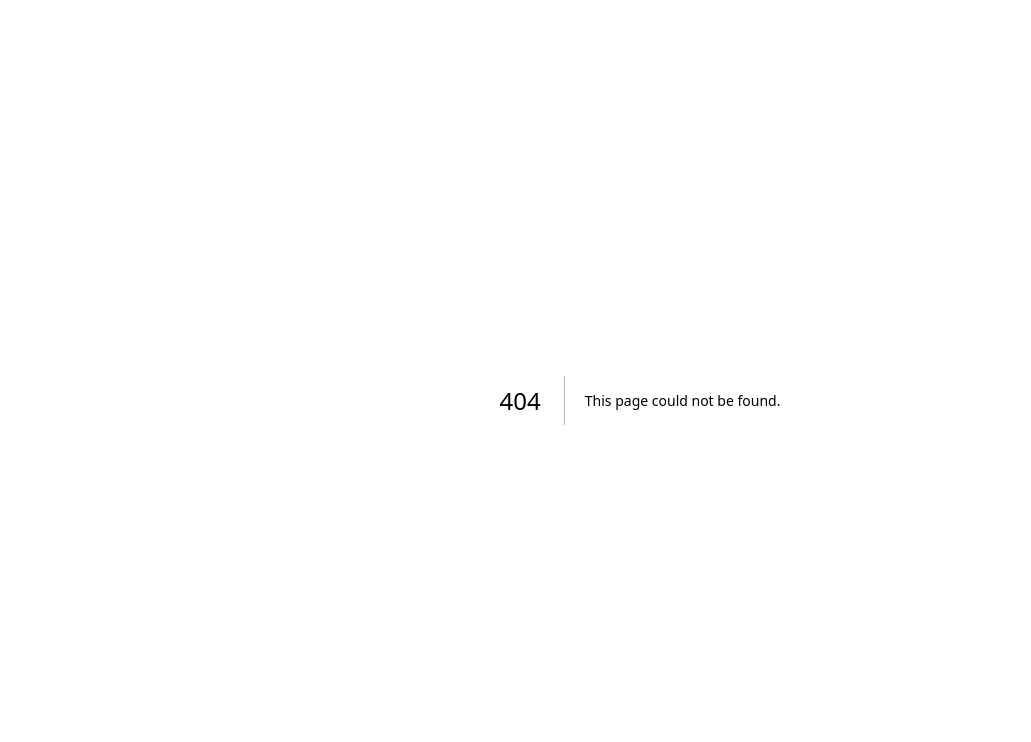
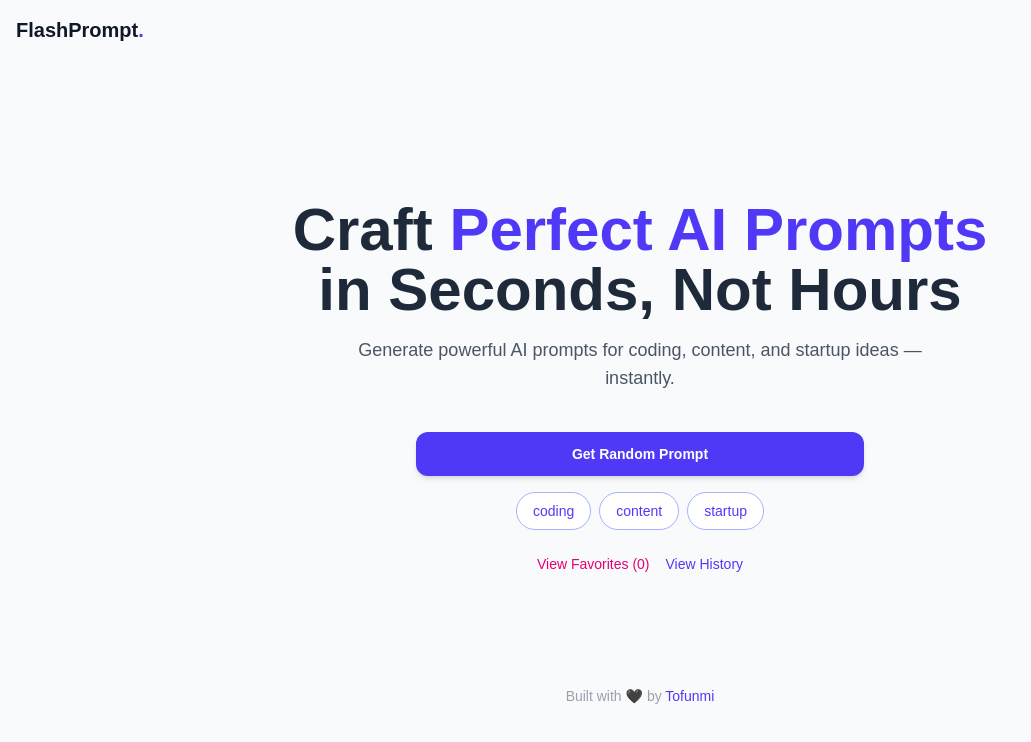
Before and after one commit to devtofunmi/flashprompt, a Next.js app: page /landingpage in a window 1280 px wide. Before the commit this address had no page. Shown: the top 742 px of the page, without its empty margins (0-1031 px from the left). Built offline with nearby package versions, Linux system fonts and the light colour scheme.

Commit message:
landindpage

```diff
--- /dev/null
+++ b/pages/landingpage.tsx
@@ -0,0 +1,211 @@
+'use client';
+import React, { useEffect, useState } from 'react';
+import { motion } from 'framer-motion';
+import { toast, ToastContainer } from 'react-toastify';
+import 'react-toastify/dist/ReactToastify.css';
+import FavoritesModal from '@/components/FavoriteModal';
+import HistoryModal from '@/components/HistoryModal.tsx';
+
+const categories = ["coding", "content", "startup"];
+
+const LandingPage = () => {
+  const [prompt, setPrompt] = useState('');
+  const [category, setCategory] = useState('');
+  const [loading, setLoading] = useState(false);
+  const [copied, setCopied] = useState(false);
+  const [favorites, setFavorites] = useState<string[]>([]);
+const [isClient, setIsClient] = useState(false);
+
+useEffect(() => {
+  setIsClient(true);
+  const saved = localStorage.getItem('favorites');
+  if (saved) {
+    setFavorites(JSON.parse(saved));
+  }
+}, []);
+
+  const [sessionHistory, setSessionHistory] = useState<string[]>([]);
+  const [showFavorites, setShowFavorites] = useState(false);
+  const [showHistory, setShowHistory] = useState(false);
+
+  const getPrompt = async (selectedCategory?: string) => {
+    setLoading(true);
+    setCopied(false);
+    try {
+      const url = selectedCategory ? `/api/prompts?category=${selectedCategory}` : '/api/prompts';
+      const res = await fetch(url);
+      const data = await res.json();
+      if (res.ok) {
+        setPrompt(data.prompt);
+        setCategory(data.category);
+        setSessionHistory((prev) => [data.prompt, ...prev]);
+      } else {
+        toast.error(data.error || "Failed to fetch prompt");
+      }
+    } catch {
+      toast.error("Something went wrong");
+    } finally {
+      setLoading(false);
+    }
+  };
+
+  const copyToClipboard = () => {
+    if (prompt) {
+      navigator.clipboard.writeText(prompt);
+      toast.success("Copied to clipboard!");
+      setCopied(true);
+    }
+  };
+
+  useEffect(() => {
+    // This runs only on the client
+    const savedFavorites = localStorage.getItem('favorites');
+    if (savedFavorites) {
+      setFavorites(JSON.parse(savedFavorites));
+    }
+  }, []);
+
+  const saveToFavorites = () => {
+    if (!isClient) return; // Guard
+
+    if (!favorites.includes(prompt)) {
+      const updated = [...favorites, prompt];
+      setFavorites(updated);
+      localStorage.setItem("favorites", JSON.stringify(updated));
+      toast.success("Saved to favorites!");
+    } else {
+      toast.info("Already in favorites.");
+    }
+  };
+
+
+  return (
+    <main className="min-h-screen bg-gray-50 text-gray-800 flex flex-col items-center px-4 relative">
+      <ToastContainer position="top-right" autoClose={2000} />
+
+      <div className='absolute top-4 left-4'>
+        <h1 className="text-xl font-bold text-gray-900">
+          FlashPrompt<span className="text-indigo-600">.</span>
+        </h1>
+      </div>
+
+      <motion.div
+        className="text-center mb-10"
+        initial={{ opacity: 0, y: -20 }}
+        animate={{ opacity: 1, y: 0 }}
+        transition={{ duration: 0.5 }}
+      >
+        <h1 className='md:text-6xl text-5xl font-bold md:mt-[200px] mt-[150px]'>
+          Craft <span className='text-indigo-600'>Perfect AI Prompts</span> <br /> in Seconds, Not Hours
+        </h1>
+        <p className="mt-4 text-gray-600 max-w-xl mx-auto text-lg">
+          Generate powerful AI prompts for coding, content, and startup ideas — instantly.
+        </p>
+      </motion.div>
+
+      <div className="flex flex-col items-center gap-4 mb-6 w-full max-w-md">
+        <button
+          onClick={() => getPrompt()}
+          className="w-full bg-indigo-600 hover:bg-indigo-700 cursor-pointer text-white px-6 py-3 rounded-xl text-sm font-semibold shadow-md transition"
+        >
+          {loading ? "Loading..." : "Get Random Prompt"}
+        </button>
+
+        <div className="flex flex-wrap justify-center gap-2">
+          {categories.map((cat) => (
+            <button
+              key={cat}
+              onClick={() => getPrompt(cat)}
+              className="px-4 py-2 bg-white cursor-pointer border border-indigo-300 text-indigo-600 rounded-full text-sm hover:bg-indigo-50 transition"
+            >
+              {cat}
+            </button>
+          ))}
+        </div>
+      </div>
+
+      {prompt && (
+        <motion.div
+          className="bg-white max-w-xl w-full p-6 rounded-2xl shadow-xl border border-gray-200 mb-6"
+          initial={{ opacity: 0, y: 10 }}
+          animate={{ opacity: 1, y: 0 }}
+          transition={{ duration: 0.4 }}
+        >
+          <div className="mb-3">
+            <span className="inline-block px-3 py-1 text-sm bg-indigo-100 text-indigo-700 rounded-full capitalize">
+              {category}
+            </span>
+          </div>
+          <p className="typewriter text-gray-800 mb-4">{prompt}</p>
+          <div className="flex gap-4">
+            <button onClick={copyToClipboard} className="text-sm  cursor-pointer text-indigo-600 hover:underline font-medium">
+              {copied ? "Copied!" : "Copy"}
+            </button>
+            <button onClick={saveToFavorites} className="text-sm cursor-pointer  text-pink-600 hover:underline font-medium">
+              ❤️ Save
+            </button>
+          </div>
+        </motion.div>
+      )}
+
+      <div className="flex flex-wrap justify-center gap-4 mb-8">
+        <button onClick={() => setShowFavorites(true)} className="text-sm cursor-pointer text-pink-600 hover:underline font-medium">
+          View Favorites ({favorites.length})
+        </button>
+        <button onClick={() => setShowHistory(true)} className="text-sm cursor-pointer text-indigo-600 hover:underline font-medium">
+          View History
+        </button>
+      </div>
+
+      {showFavorites && (
+        <FavoritesModal
+          favorites={favorites}
+          onClose={() => setShowFavorites(false)}
+          setFavorites={setFavorites}
+        />
+      )}
+
+      {showHistory && (
+        <HistoryModal
+          sessionHistory={sessionHistory}
+          onClose={() => setShowHistory(false)}
+        />
+      )}
+
+    <footer className="mt-20 text-sm text-gray-400">
+      Built with 🖤 by{" "}
+      <a
+        href="https://devtofunmi.netlify.app"
+        target="_blank"
+        rel="noopener noreferrer"
+        className="text-indigo-600 cursor-pointer hover:underline"
+      >
+        Tofunmi
+      </a>
+    </footer>
+
+
+      <style>{`
+        .typewriter {
+          display: inline-block;
+          overflow: hidden;
+          white-space: nowrap;
+          border-right: 2px solid #ccc;
+          width: 0;
+          animation: typing 3s steps(40, end) forwards, blink .8s infinite;
+        }
+
+        @keyframes typing {
+          from { width: 0; }
+          to { width: 100%; }
+        }
+
+        @keyframes blink {
+          50% { border-color: transparent; }
+        }
+      `}</style>
+    </main>
+  );
+};
+
+export default LandingPage;
```
